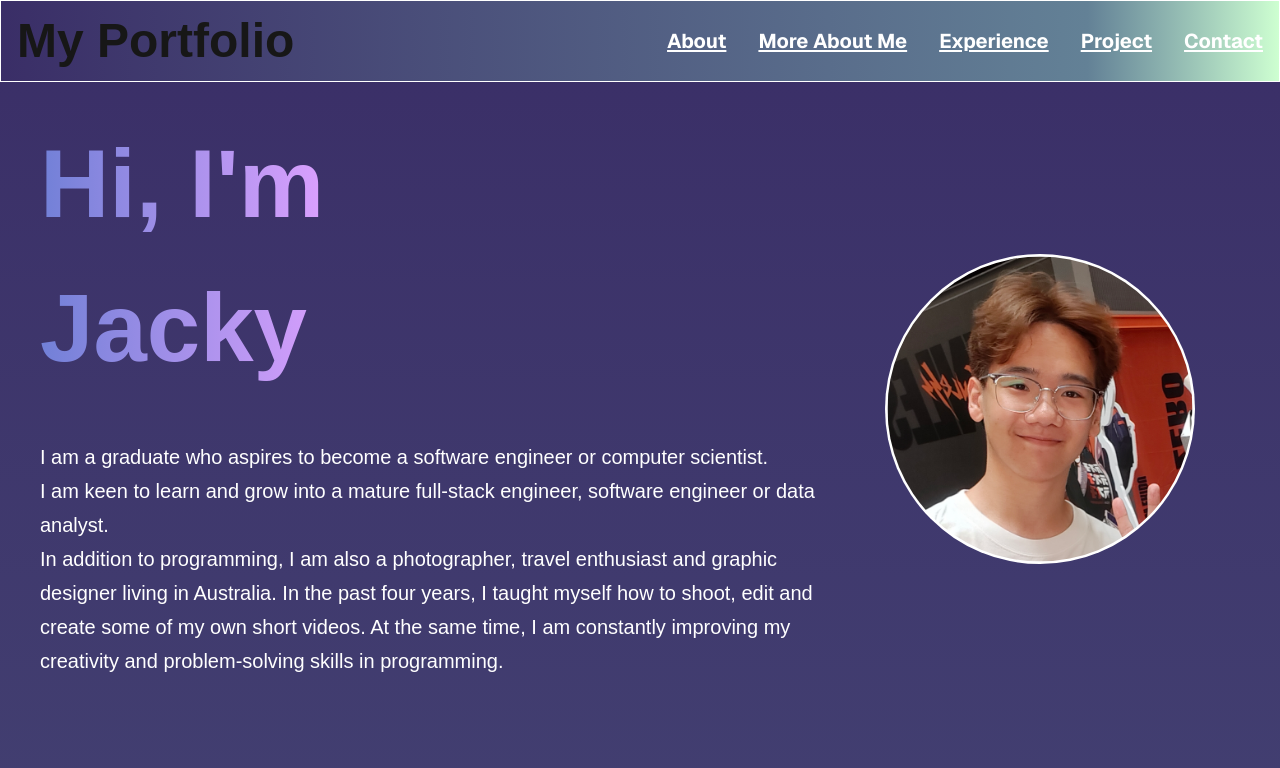
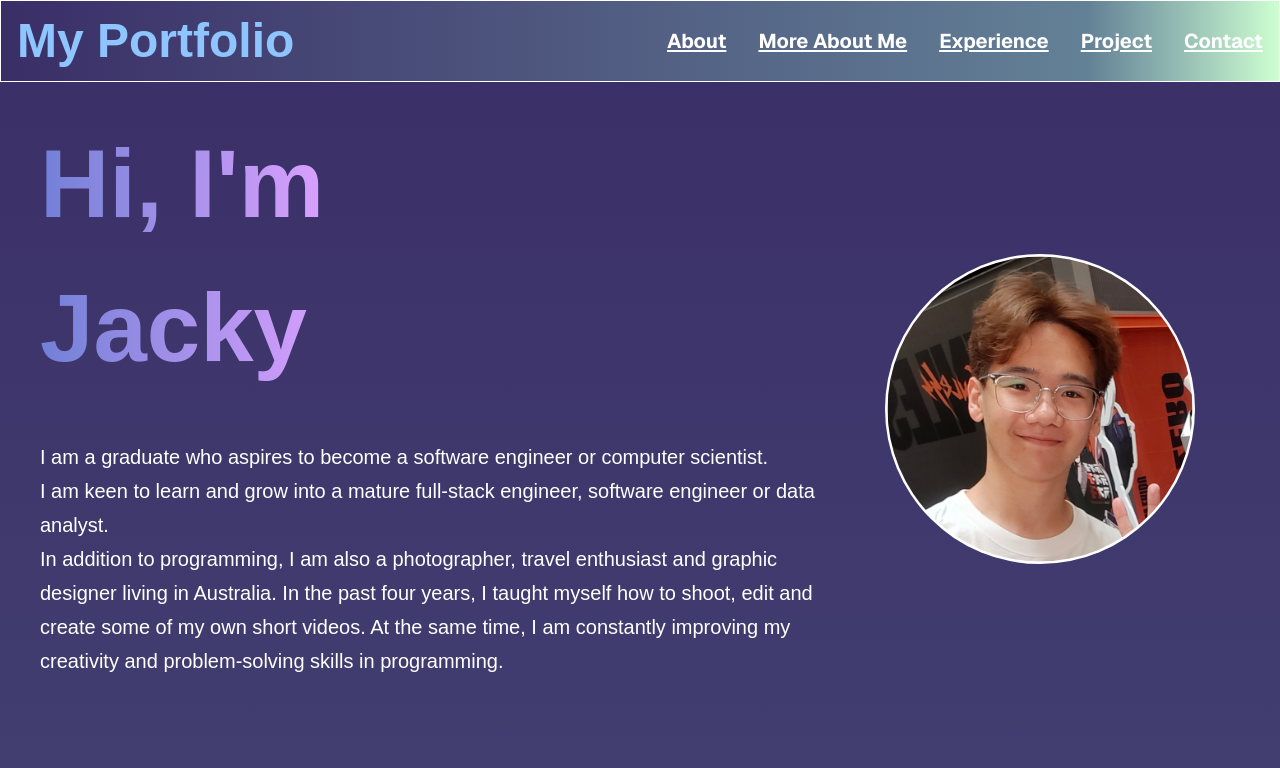
Before and after one commit to Jacky72/ZhenqiZhang_Portfolio, a Next.js app in the folder zhenqizhang_portfolio/: page / in a window 1280 px wide. Shown: the top 768 px of the page. Built offline with nearby package versions, Linux system fonts and the light colour scheme.

Commit message:
Some small updates

```diff
--- a/zhenqizhang_portfolio/src/app/components/NavLink.jsx
+++ b/zhenqizhang_portfolio/src/app/components/NavLink.jsx
@@ -2,7 +2,7 @@ import Link from "next/link";
 
 const NavLink = ({ href, title }) => {
     return (
-        <Link href={href} className="block py-2 pl-3 pr-4 text-white underline underline-offset-2 font-sans sm:text-xl rounded md:p-0 hover:text-white">
+        <Link href={href} className="block py-2 pl-3 pr-4 text-white underline underline-offset-2 font-sans sm:text-xl rounded md:p-0 hover:text-blue-200">
             {title}
         </Link>
     );
--- a/zhenqizhang_portfolio/src/app/components/Navbar.jsx
+++ b/zhenqizhang_portfolio/src/app/components/Navbar.jsx
@@ -64,7 +64,7 @@ const Navbar = () => {
     return (
         <nav className={`fixed mx-auto border border-white top-0 left-0 right-0 z-10 bg-gradient-to-r from-[#3a2e67] via-[#638196] via-85% to-[#ceffd1] bg-opacity-100 min-h-60px max-h-65px transition-transform duration-300 ${showNavbar ? "translate-y-0" : "-translate-y-full"}`}> {/* Common NavBar Height = 60 to 100px bg-[#96affc]*/}
             <div className="flex container lg:py-4 flex-wrap items-center justify-between mx-auto px-4 py-2">
-                <Link href={"/"} className="text-2xl md:text-5xl text-blacks font-semibold"> My Portfolio</Link>
+                <Link href={"/"} className="text-2xl md:text-5xl text-blacks font-semibold text-blue-300"> My Portfolio</Link>
                 <div className="mobile-menu block md:hidden">  {/* Hide the NavBar for small screens */}
                 {
                     !navbarOpen ? (
```
